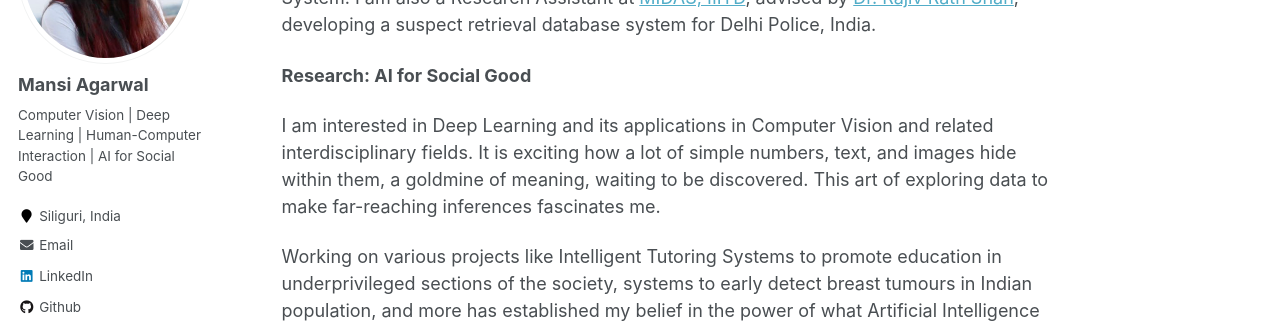
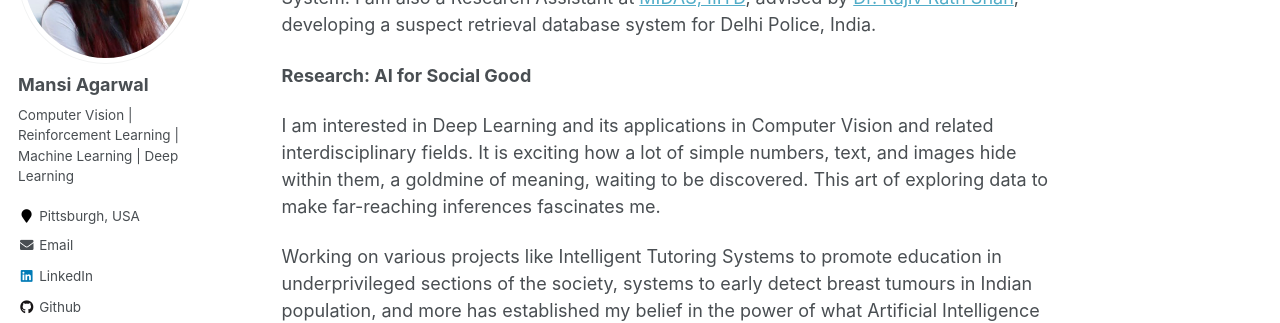
Before and after one commit to MansiAgarwal11/MansiAgarwal11.github.io, a Jekyll site: the page built from _pages/about.md, in a window 1280 px wide. Shown: the part 230-553 px from the top of the page. Built offline with Jekyll 4.4.1, drawn with Linux system fonts in a browser that asks for light colours.

Commit message:
Update _config.yml

```diff
--- a/_config.yml
+++ b/_config.yml
@@ -82,8 +82,8 @@ analytics:
 author:
   name             : "Mansi Agarwal"
   avatar           : "profile.jpg"
-  bio              : "Computer Vision | Deep Learning | Human-Computer Interaction | AI for Social Good"
-  location         : "Siliguri, India"
+  bio              : "Computer Vision | Reinforcement Learning | Machine Learning | Deep Learning"
+  location         : "Pittsburgh, USA"
   employer         :
   pubmed           : #"https://www.ncbi.nlm.nih.gov/pubmed/?term=john+snow"
   googlescholar    : "https://scholar.google.com/citations?user=PBcyY2wAAAAJ&hl=en"
```
